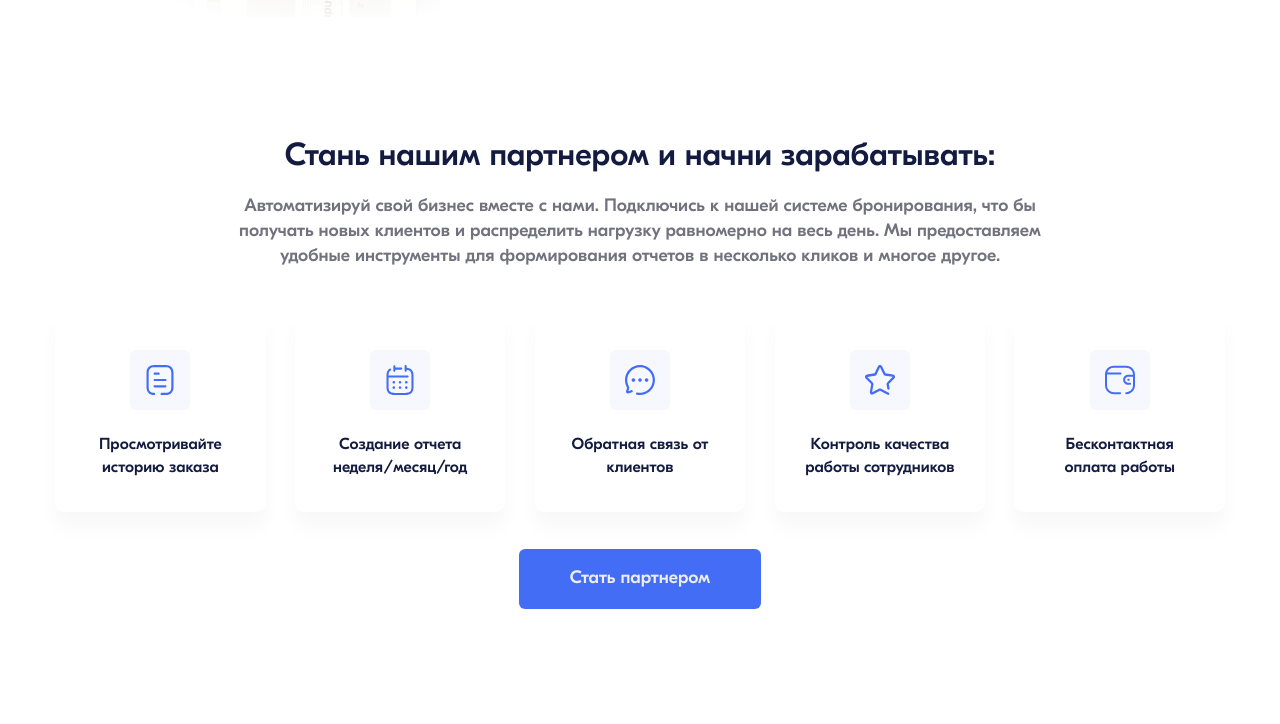
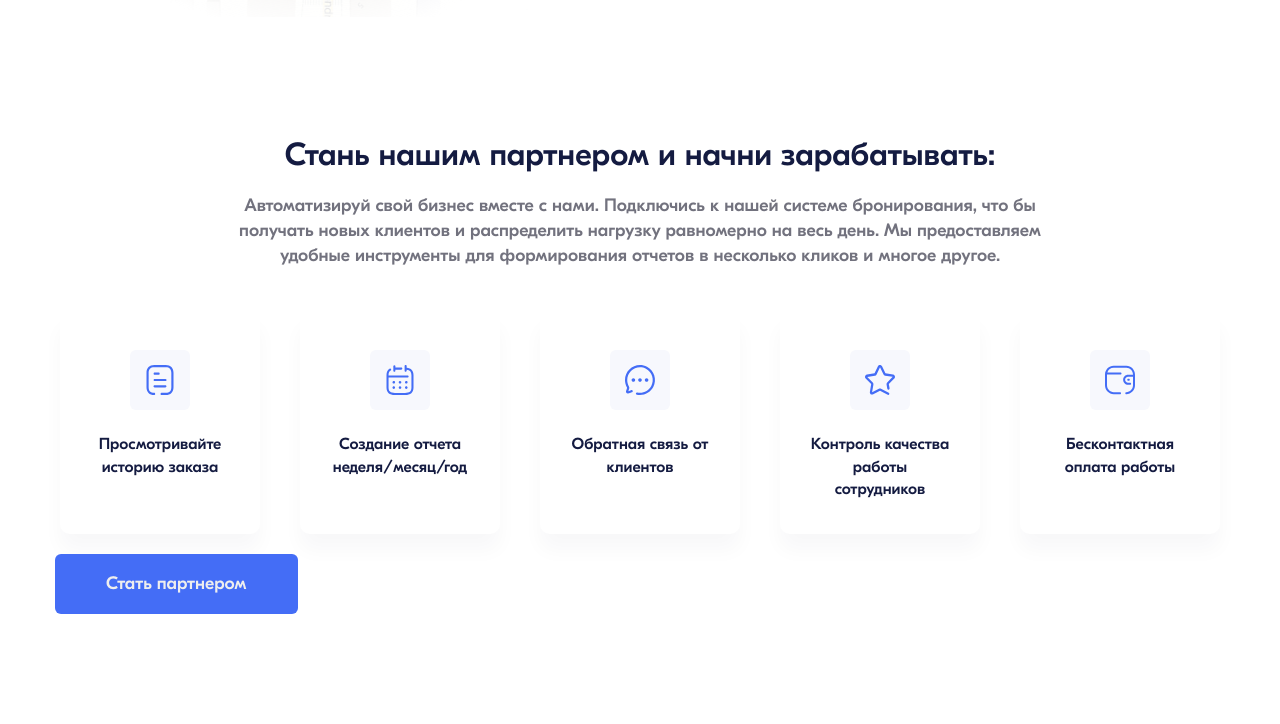
Before and after one commit to Andrey048/GetWash, a website: page source/index.html in a window 1280 px wide. Shown: the part 1383-2107 px from the top of the page. Drawn offline with nearby package versions, Linux system fonts and the light colour scheme; files that its build step writes are made by us from their sources; a web font is replaced by a local one.

Commit message:
Рефакторинг верстки блока partner

```diff
--- a/package.json
+++ b/package.json
@@ -5,8 +5,8 @@
    "main": "gulpfile.js",
    "type": "module",
    "scripts": {
-      "build": "gulp build",
-      "start": "gulp"
+      "build": "npx gulp build",
+      "start": "npx gulp"
    },
    "author": "",
    "license": "ISC",
--- a/source/scss/blocks/partner.scss
+++ b/source/scss/blocks/partner.scss
@@ -3,15 +3,15 @@
       @include reset-margin;
       @include adaptive-value($property: padding-top, $startSize: 46, $minSize: 30);
       @include adaptive-value($property: padding-bottom, $startSize: 112, $minSize: 35);
-
-      text-align: center;
    }
    &__title {
+      max-width: 850px;
+      margin-left: auto;
+      margin-right: auto;
+      margin-bottom: 17px;
+
       @include adaptive-value($property: font-size, $startSize: 32, $minSize: 21);
-
-      max-width: 850px;
-      margin: 0 auto 17px;
-
+      text-align: center;
       line-height: 125%;
       color: $font-blue-color;
 
@@ -21,14 +21,13 @@
    }
    &__text {
       @include adaptive-value($property: margin-bottom, $startSize: 42, $minSize: 7);
-
       max-width: 850px;
       margin-left: auto;
       margin-right: auto;
 
+      text-align: center;
+
       @media (max-width: $max-width-mobile) {
-         padding: 0 5%;
-
          span {
             display: inline-block;
             margin-bottom: 20px;
@@ -41,81 +40,52 @@
    }
    &__items {
       display: flex;
+      flex-wrap: wrap;
       justify-content: center;
-      flex-wrap: wrap;
 
-      margin-bottom: calc(37px - 2.5%);
-
-      @media (max-width: $max-width-mobile) {
-         margin-bottom: 20px;
-      }
+      margin: 0 -20px 20px;
    }
    &__item {
-      flex: 0 0 calc((100% - 2.5% * 4) / 5);
+      flex-basis: 200px;
 
-      margin-right: 2.5%;
-      margin-bottom: 2.5%;
-      padding: 39px + 60px + 24px 29px 33px;
+      @include adaptive-value($property: padding-top, $startSize: 39, $minSize: 39 * 0.63);
+      @include adaptive-value($property: padding-left, $startSize: 29, $minSize: 29 * 0.63);
+      @include adaptive-value($property: padding-right, $startSize: 29, $minSize: 29 * 0.63);
+      @include adaptive-value($property: padding-bottom, $startSize: 33, $minSize: 33 * 0.63);
+      margin: 0 20px;
+      padding: 39px 29px 33px;
 
-      background-repeat: no-repeat;
-      background-position: center 39px;
       box-shadow: 0px 16px 20px 0px rgba(20, 27, 65, 0.03);
       border-radius: 10px;
 
-      &:last-child {
-         margin-right: 0;
+      &::before {
+         content: '';
+
+         @include adaptive-value($property: margin-bottom, $startSize: 24, $minSize: 24 * 0.63);
+         display: block;
+         height: 60px;
+
+         background-repeat: no-repeat;
+         background-position: center center;
       }
-
-      @media (max-width: calc($container-width + $container-padding * 2)) {
-         flex: 0 0 calc((100% - 2.5% * 2) / 3);
-
-         &:nth-child(3n) {
-            margin-right: 0;
-         }
-      }
-      @media (max-width: $max-width-tablet) {
-         flex: 0 0 calc((100% - 2.5% * 1) / 2);
-
-         padding: 39px * 0.75 + 60px + 24px * 0.75 29px * 0.75 33px * 0.75;
-
-         background-position: center 39px * 0.75;
-
-         &:nth-child(3n) {
-            margin-right: 2.5%;
-         }
-         &:nth-child(2n) {
-            margin-right: 0;
-         }
-      }
-      @media (max-width: $max-width-mobile) {
-         flex: 0 0 100%;
-
-         margin-right: 0 !important;
-         margin-bottom: 10px;
-         padding: 39px * 0.63 + 60px + 24px * 0.63 29px * 0.63 33px * 0.63;
-
-         background-position: center 39px* 0.6;
-      }
-
-      &:nth-child(1) {
+      &:nth-child(1)::before {
          background-image: url(../images/partner/document-icon.svg);
       }
-      &:nth-child(2) {
+      &:nth-child(2)::before {
          background-image: url(../images/partner/calendar-icon.svg);
       }
-      &:nth-child(3) {
+      &:nth-child(3)::before {
          background-image: url(../images/partner/chat-icon.svg);
       }
-      &:nth-child(4) {
+      &:nth-child(4)::before {
          background-image: url(../images/partner/star-icon.svg);
       }
-      &:nth-child(5) {
+      &:nth-child(5)::before {
          background-image: url(../images/partner/wallet-icon.svg);
       }
    }
    &__item-text {
       @include adaptive-value($property: font-size, $startSize: 16, $minSize: 14);
-
       font-weight: 300;
       line-height: 140%;
       text-align: center;
```
Also changed, not shown: source/index.html (+5 -0 lines), docs/css/styles.min.css, 1 other file.
